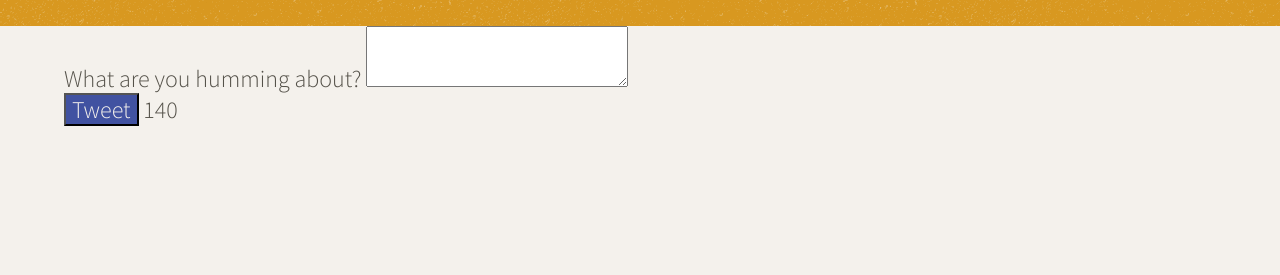
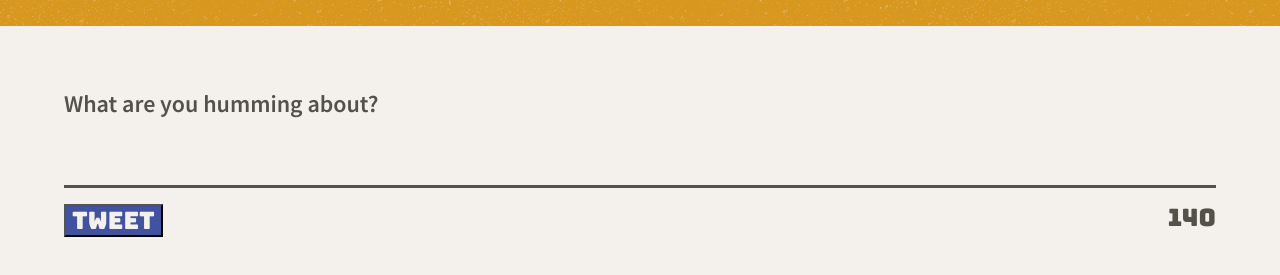
Before and after one commit to GSingh1994/Tweeter, a website: page public/index.html in a window 1280 px wide. Shown: the part 467-742 px from the top of the page. Drawn offline with nearby package versions, Linux system fonts and the light colour scheme.

Commit message:
Change .new-tweets class to section

```diff
--- a/public/styles/new-tweet.css
+++ b/public/styles/new-tweet.css
@@ -1,16 +1,16 @@
-.new-tweet form {
+section form {
   display: flex;
   flex-direction: column;
   justify-content: space-between;
   margin-top: 4rem;
 }
 
-.new-tweet label {
+section label {
   font-weight: 600;
   padding-bottom: 0.5rem;
 }
 
-.new-tweet textarea {
+section textarea {
   outline: none;
   border: none;
   background-color: #f4f1ec;
@@ -19,7 +19,7 @@
   font-weight: 600;
 }
 
-.new-tweet .submit {
+section .submit {
   padding-top: 1rem;
   display: flex;
   justify-content: space-between;
@@ -29,4 +29,5 @@
 .submit button {
   background-color: #4152a1;
   color: #f4f1ec;
+  font-family: 'Bungee', cursive;
 }
```
